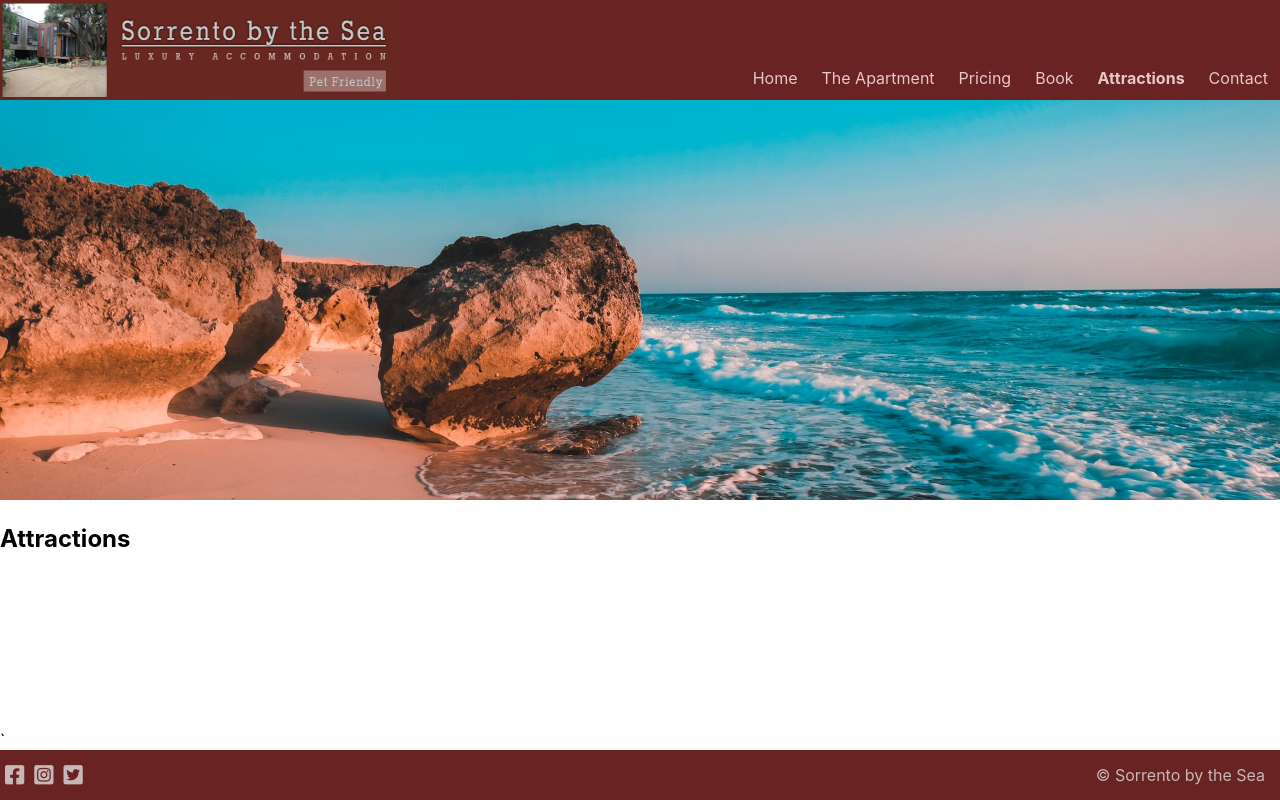
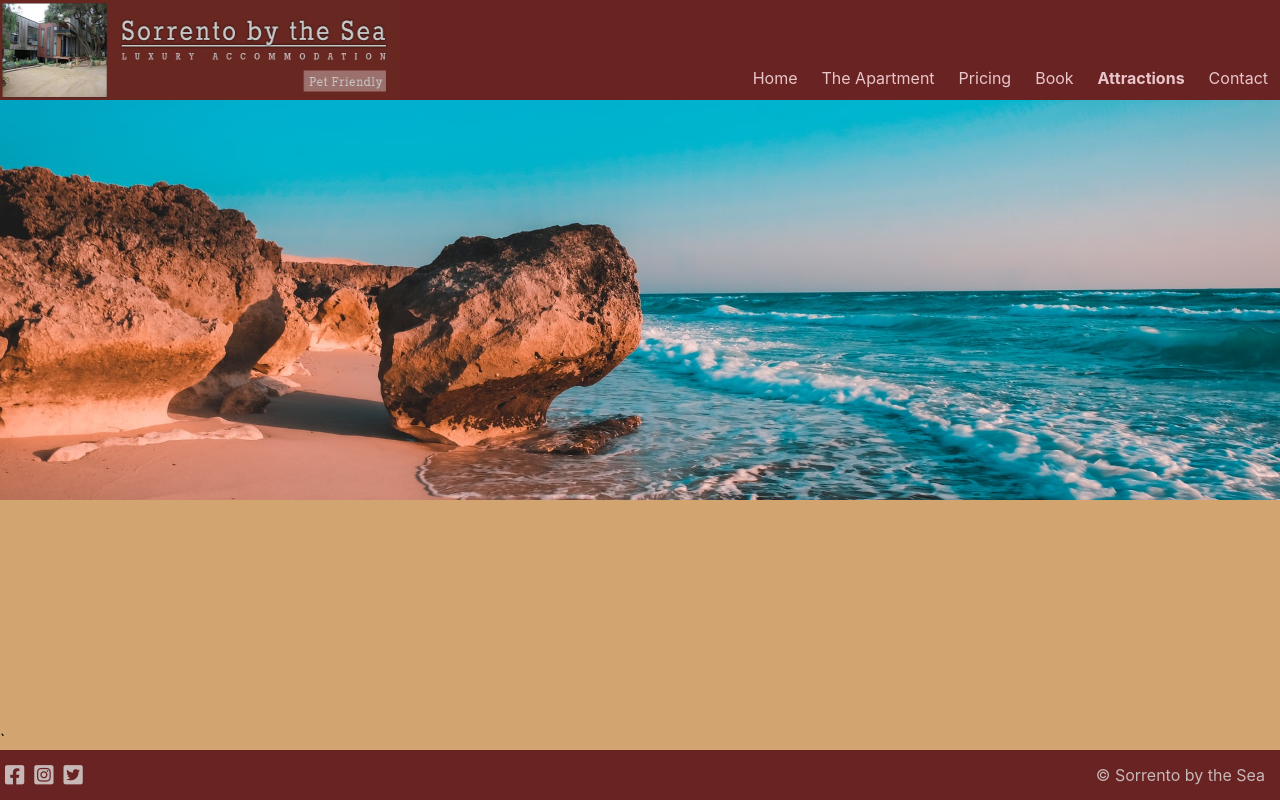
Before and after one commit to Mutarreb/Learning-React, a React (Create React App) app: page /attractions in a window 1280 px wide. Built offline with nearby package versions, Linux system fonts and the light colour scheme.

Commit message:
color web

```diff
--- a/src/App.css
+++ b/src/App.css
@@ -2,4 +2,5 @@
     display:grid;
     grid-template-rows: auto 1fr auto;
     min-height: 100vh;
+    background-color: rgb(209, 164, 112);
 }
--- a/src/components/Attractions.js
+++ b/src/components/Attractions.js
@@ -4,7 +4,10 @@ export function Attractions (props) {
     return (
         <div className ="Attractions">
             <Banner image ={BannerImage} alt ="Sorrento Attractions" />
-            <h2>Attractions</h2>
+            <div className ="content">
+
+
+            </div>
         </div>
     )
 }
--- a/src/styles/Attractions.css
+++ b/src/styles/Attractions.css
@@ -0,0 +1,4 @@
+.contentt {
+    max-width: 1024px;
+    margin: 1em auto;
+}
--- /dev/null
+++ b/src/styles/Banner.css
@@ -0,0 +1,4 @@
+/* .banner{
+    max-width:2024px;
+    margin:1em auto
+} */
```
